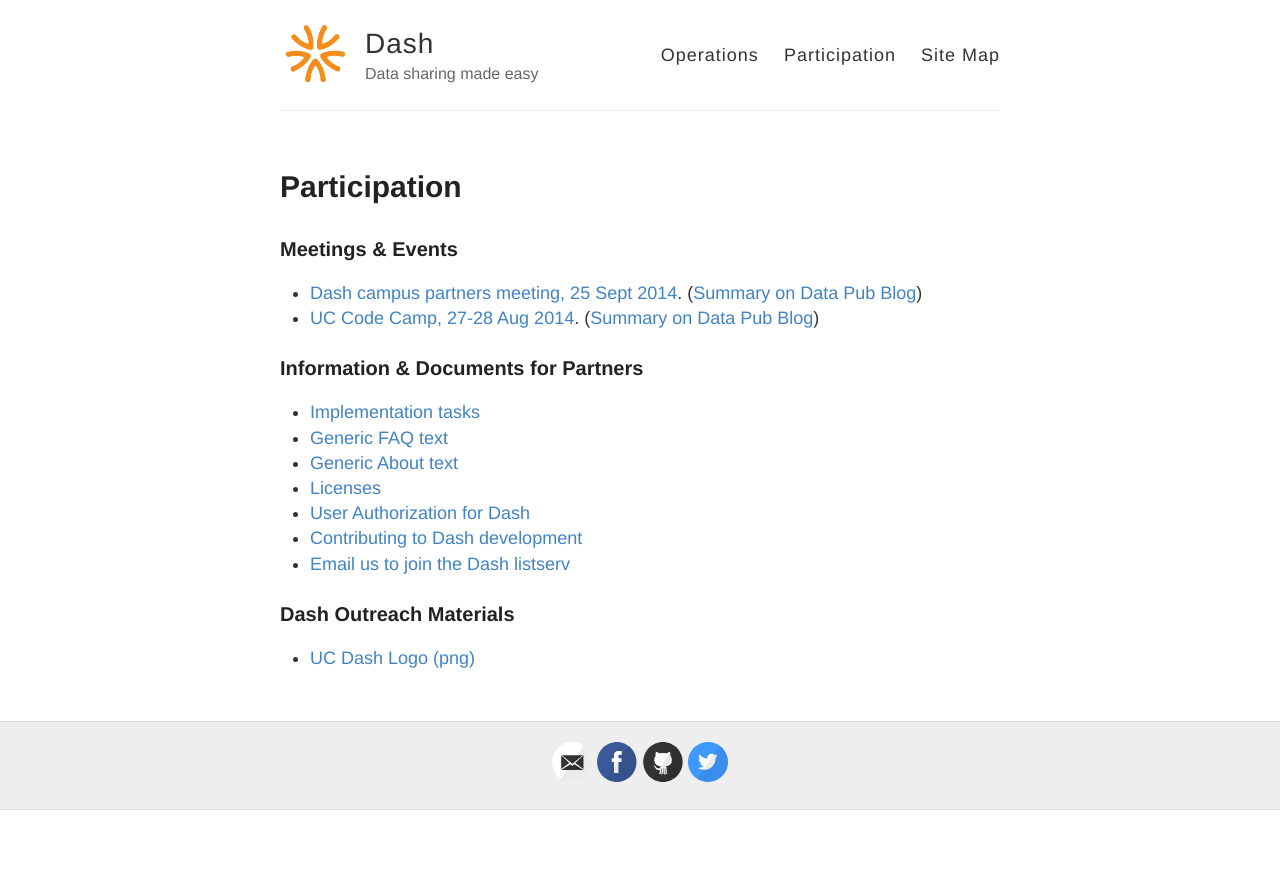
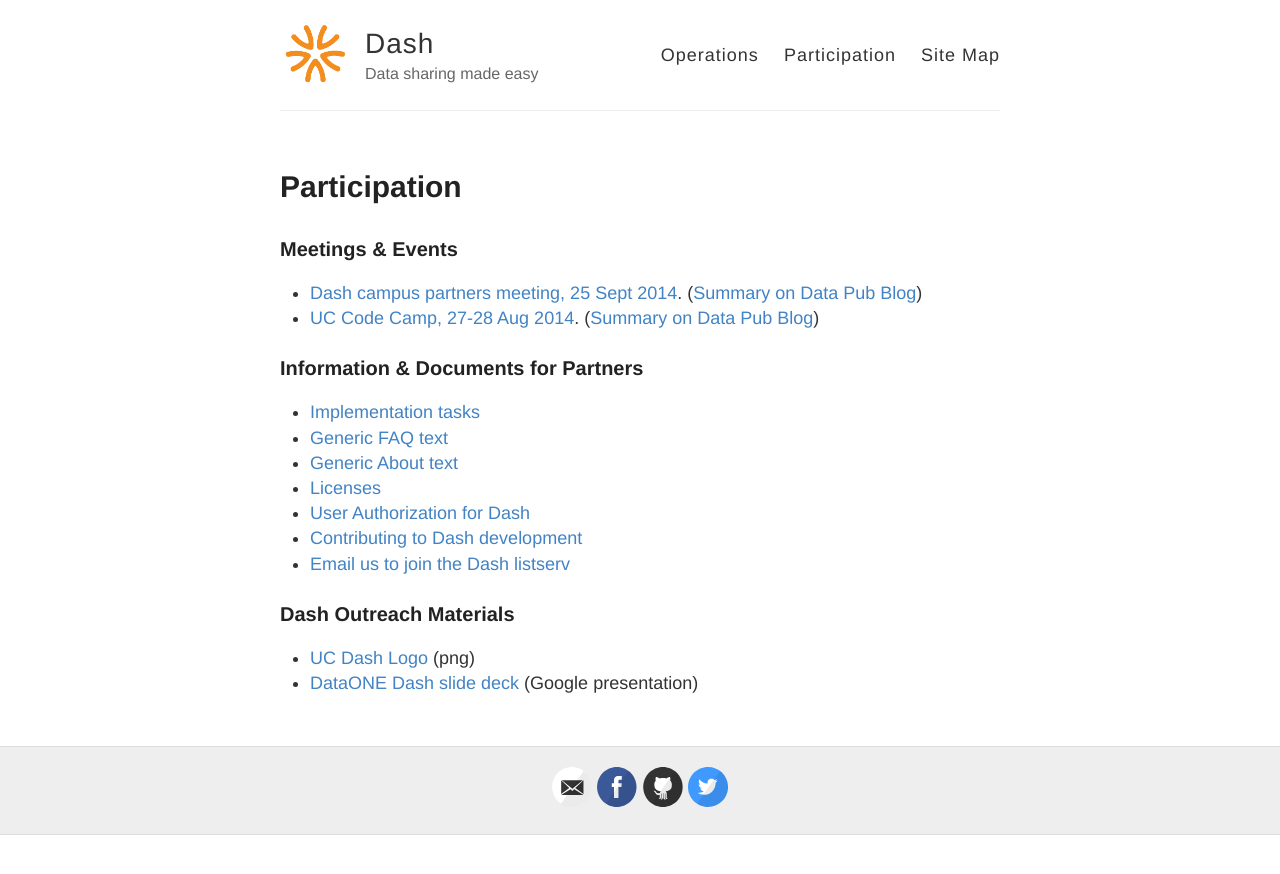
Before and after one commit to CDLUC3/dash, a Jekyll site: the page built from participation.md, in a window 1280 px wide. Shown: the top 874 px of the page. Built offline with Jekyll 4.4.1, drawn with Linux system fonts in a browser that asks for light colours.

Commit message:
Update participation.md

```diff
--- a/participation.md
+++ b/participation.md
@@ -27,6 +27,5 @@
 
 ### Dash Outreach Materials
 
-<ul>
-	<li><a href="https://raw.githubusercontent.com/CDLUC3/dash/gh-pages/docs/Dash_generic.png">UC Dash Logo (png)</a></li>
-</ul>
+* [UC Dash Logo](https://raw.githubusercontent.com/CDLUC3/dash/gh-pages/docs/Dash_generic.png) (png)
+* [DataONE Dash slide deck](https://docs.google.com/presentation/d/1lIZuBjE1V5-SnVF0mEZfbdDeocB9mQAB0W8oy0l3iAM/edit#slide=id.g46971ea35_0101) (Google presentation)
```
